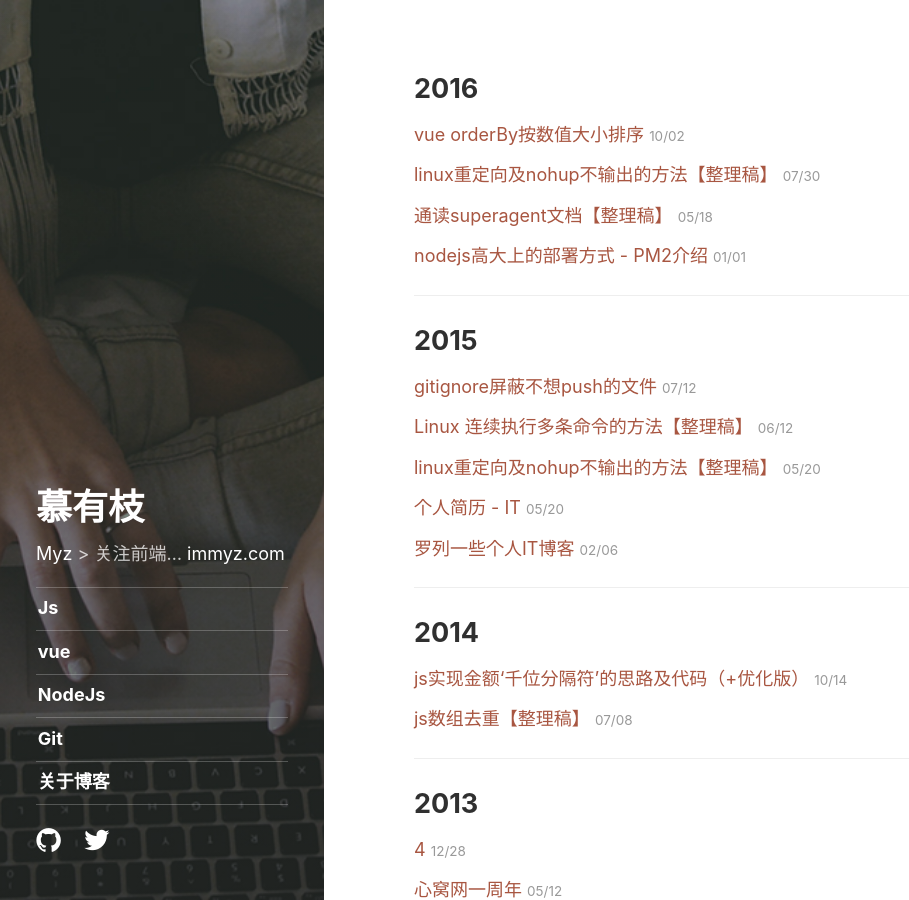
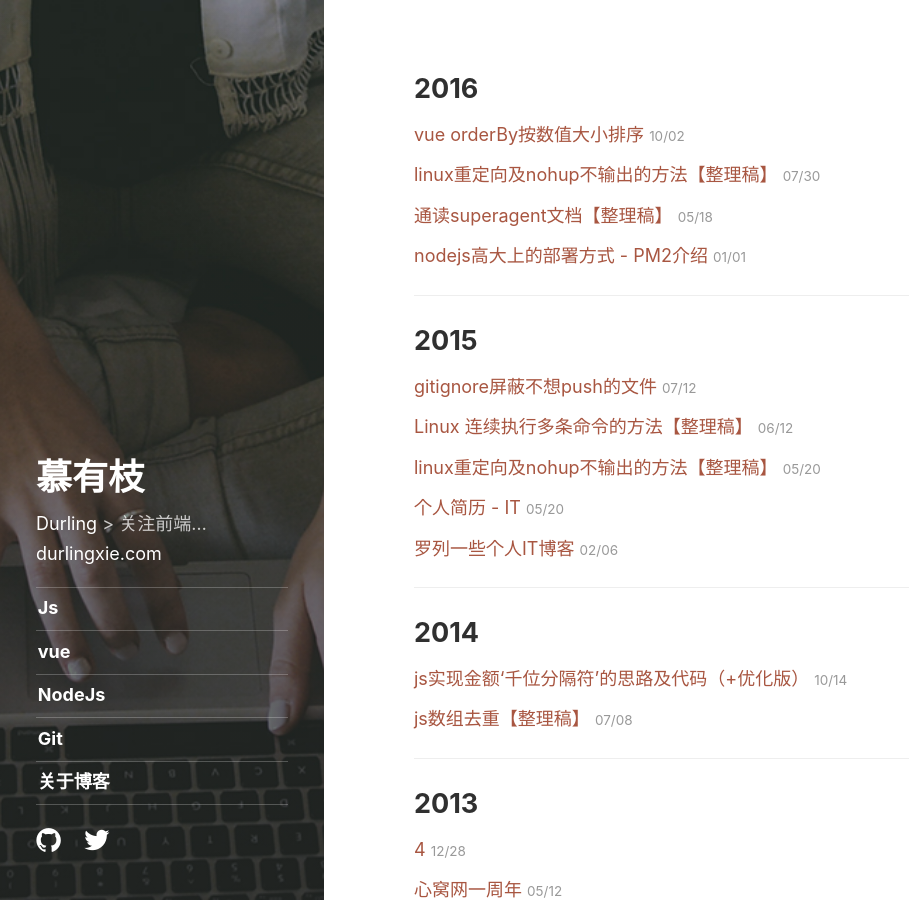
Before and after one commit to Xindot/Xindot-blog, a Jekyll site: the page built from index.html, in a window 1280 px wide and 900 px high. Shown: the whole window, without its empty margins (0-909 px from the left). Built offline with Jekyll 4.4.1, drawn with Linux system fonts in a browser that asks for light colours; some web fonts are replaced; comment, search, counter and statistics services are not loaded.

Commit message:
多角色

```diff
--- a/CNAME
+++ b/CNAME
@@ -1 +1 @@
-immyz.com
+durlingxie.com
--- a/_config.yml
+++ b/_config.yml
@@ -11,9 +11,9 @@ title:            慕有枝
 
 # Markdown enabled, however don't use more than one paragraph (enforced by `>`)
 description:      >
-  [Myz]() >
+  [Durling]() >
   关注前端...
-  [immyz.com]()
+  [durlingxie.com]()
 
 # The tags listed as entries in the sidebar
 sidebar_tags:     [js,vue,nodejs,git]
```
